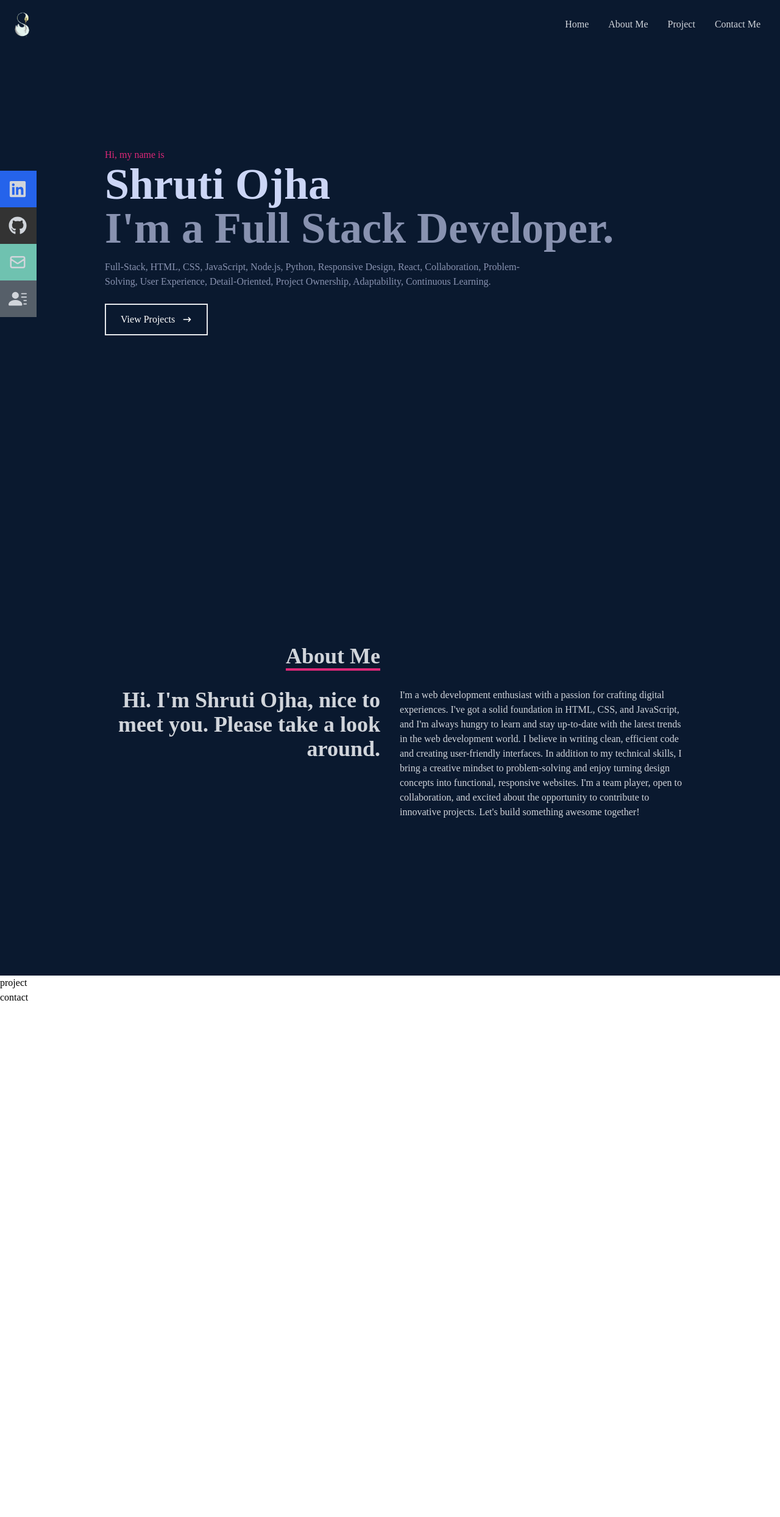
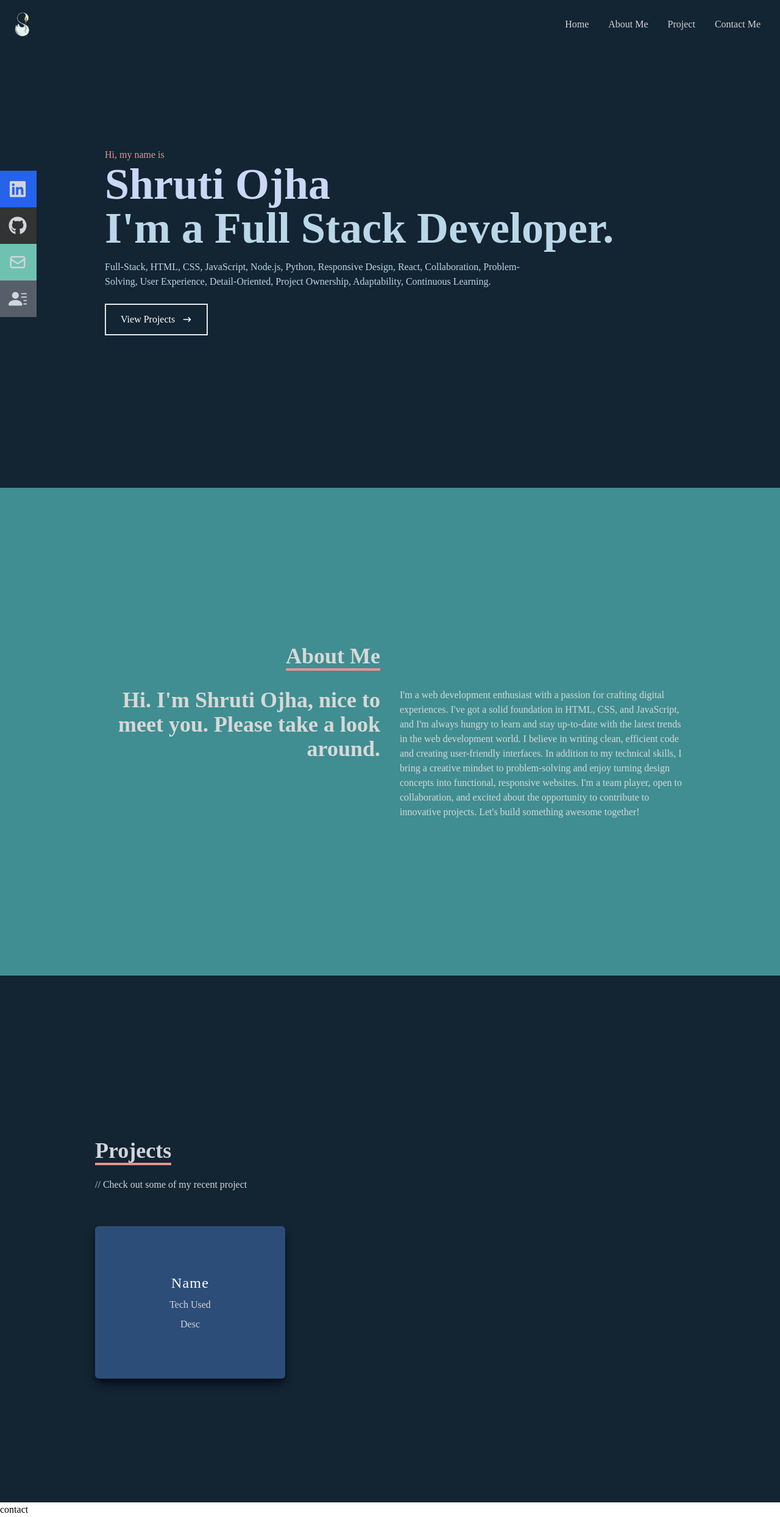
Before and after one commit to shruti1016/portfolio, a React (Create React App) app in the folder my-portfolio/: page / in a window 1280 px wide. Shown: the whole page at 61% size. Before the commit the page ends 1648 px from the top, so only its background shows below. Built offline with nearby package versions, Linux system fonts and the light colour scheme.

Commit message:
Project Frontend Done

```diff
--- a/my-portfolio/src/components/about.js
+++ b/my-portfolio/src/components/about.js
@@ -2,11 +2,11 @@ import React from 'react';
 
 const About = () => {
     return (
-        <div name='about' id='about' className='w-full h-screen bg-[#0a192f] text-gray-300'>
+        <div name='about' id='about' className='w-full h-screen bg-[#408E91] text-[#D8D8D8]'>
             <div className='flex flex-col justify-center items-center w-full h-full'>
                 <div className='max-w-[1000px] w-full grid grid-cols-2 gap-8'>
                     <div className='sm:text-right pb-8 pl-4'>
-                        <p className='text-4xl font-bold inline border-b-4 border-pink-600'>
+                        <p className='text-4xl font-bold inline border-b-4 border-[#E49393]'>
                             About Me
                         </p>
                     </div>
--- a/my-portfolio/src/components/home.js
+++ b/my-portfolio/src/components/home.js
@@ -4,22 +4,22 @@ import { HashLink } from 'react-router-hash-link';
 
 const Home = () => {
     return (
-        <div name='home' id='home' className='w-full h-screen bg-[#0a192f]'>
+        <div name='home' id='home' className='w-full h-screen bg-[#132432]'>
 
             <div className='max-w-[1000px] mx-auto px-8 flex flex-col justify-center h-full'>
-                <p className='text-pink-600'>Hi, my name is</p>
+                <p className='text-[#E49393]'>Hi, my name is</p>
                 <h1 className='text-4xl sm:text-7xl font-bold text-[#ccd6f6]'>
                     Shruti Ojha
                 </h1>
-                <h2 className='text-4xl sm:text-7xl font-bold text-[#8892b0]'>
+                <h2 className='text-4xl sm:text-7xl font-bold text-[#BAD7E9]'>
                     I'm a Full Stack Developer.
                 </h2>
-                <p className='text-[#8892b0] py-4 max-w-[700px]'>
+                <p className='text-[#BAD7E9] py-4 max-w-[700px]'>
                     Full-Stack, HTML, CSS, JavaScript, Node.js, Python, Responsive Design, React, Collaboration, Problem-Solving, User Experience, Detail-Oriented, Project Ownership, Adaptability, Continuous Learning.
                 </p>
                 <div>
                     <HashLink to='#project' smooth>
-                        <button className='text-white group border-2 px-6 py-3 my-2 flex items-center hover:bg-pink-600 hover:border-pink-600'>
+                        <button className='text-white group border-2 px-6 py-3 my-2 flex items-center hover:bg-[#E49393] hover:border-[#F9DBBB]'>
                             View Projects
                             <span className='group-hover:rotate-90 duration-300'>
                                 <HiArrowNarrowRight className='ml-3 ' />
--- a/my-portfolio/src/components/navbar.js
+++ b/my-portfolio/src/components/navbar.js
@@ -15,7 +15,7 @@ const Navbar = () => {
     const handleClick = () => setNav(!nav);
 
     return (
-        <div className='fixed w-full h-[80px] flex justify-between items-center px-4 bg-[#0a192f] text-gray-300'>
+        <div className='fixed w-full h-[80px] flex justify-between items-center px-4 bg-[#132432] text-gray-300'>
             <div>
                 <img src={Logo} alt='Logo Image' style={{ width: '40px' }} />
             </div>
@@ -54,7 +54,7 @@ const Navbar = () => {
                 className={
                     !nav
                         ? 'hidden'
-                        : 'absolute top-0 left-0 w-full h-screen bg-[#0a192f] flex flex-col justify-center items-center'
+                        : 'absolute top-0 left-0 w-full h-screen bg-[#132432] flex flex-col justify-center items-center'
                 }
             >
                 <li className='py-6 text-4xl'>
--- a/my-portfolio/src/components/project.js
+++ b/my-portfolio/src/components/project.js
@@ -2,8 +2,37 @@ import React from 'react'
 
 const Project = () => {
     return (
-        <div id='project'>project</div>
+        <section id='project' className='bg-[#132432] pt-16'>
+            <div name='project' className='w-full md:h-screen text-gray-300'>
+                <div className='max-w-[1000px] mx-auto p-4 flex flex-col justify-center w-full h-full'>
+                    <div className='pb-8'>
+                        <p className='text-4xl font-bold inline border-b-4 text-gray-300 border-[#E49393]'>
+                            Projects
+                        </p>
+                        <p className='py-6'>// Check out some of my recent project</p>
+                    </div>
+
+                    {/* container for projects */}
+                    <div className="grid sm:grid-cols-2 md:grid-cols-3 gap-4">
+                    <div className="bg-[#2d4d79] shadow-lg shadow-[#040c16] group container rounded-md flex justify-center text-center items-center mx-auto content-div">
+                                {/* Hover effect for images */}
+                                <div className="p-2 opacity-100">
+                                    <span className="text-2xl font bold text-white tracking-wider">
+                                        Name
+                                    </span>
+                                    <div className="pt-2 text-center">
+                                        <span> Tech Used</span>
+                                    </div>
+                                    <div className="pt-2 text-center">
+                                        <span>Desc</span>
+                                    </div>
+                                </div>
+                            </div>
+                    </div>
+                </div>
+            </div>
+        </section>
     )
 }
 
-export default Project
+export default Project;
--- a/my-portfolio/src/index.css
+++ b/my-portfolio/src/index.css
@@ -13,3 +13,18 @@
         @apply cursor-pointer
     }
 }
+
+.content-div {
+  background-repeat: no-repeat;
+  background-size: cover;
+  background-position: center;
+  height: 250px;
+}
+
+.content-div:hover {
+  background-image: linear-gradient(
+      to right,
+      rgb(235, 139, 153),
+      rgb(235, 69, 95)
+  )!important;
+}
```
